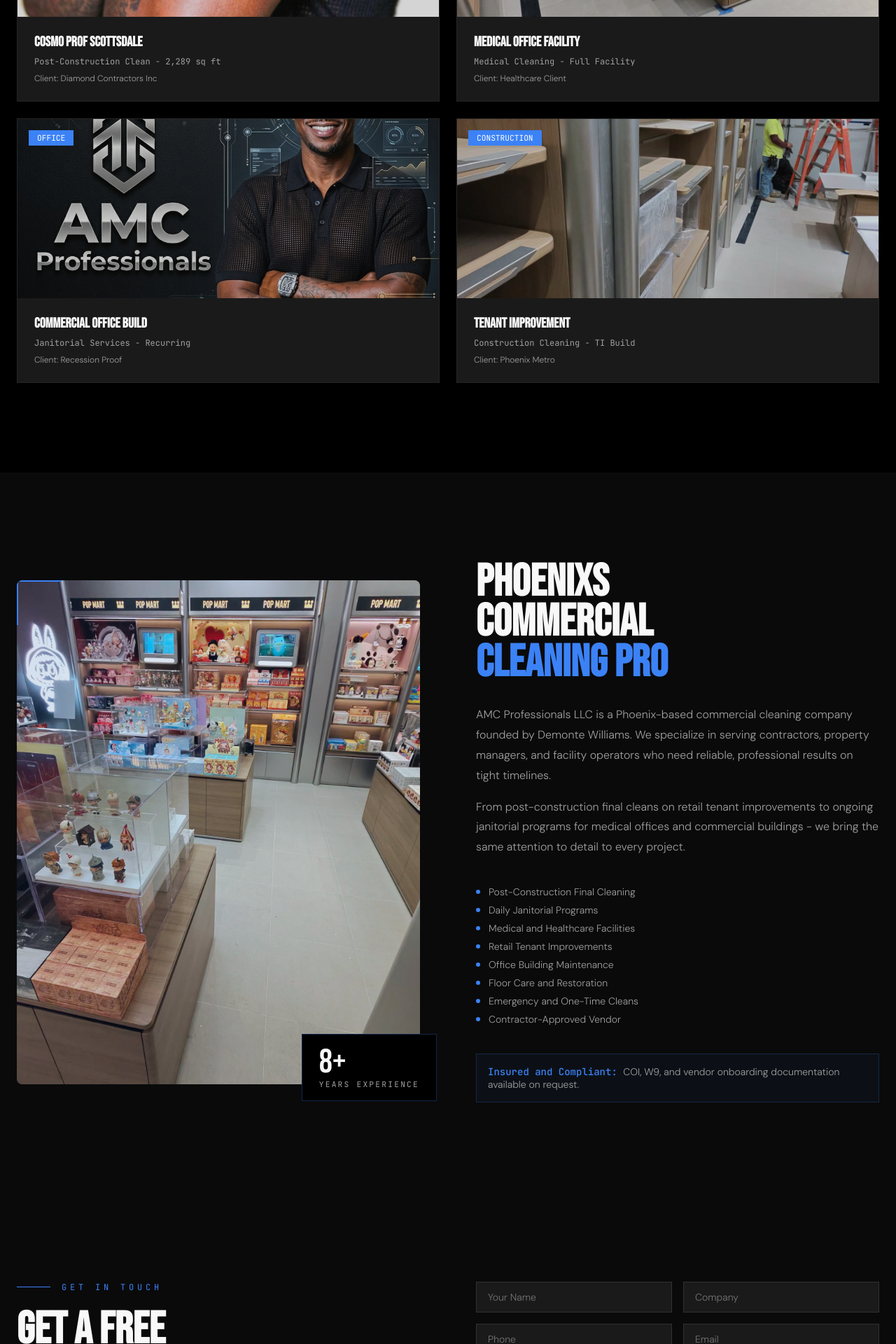
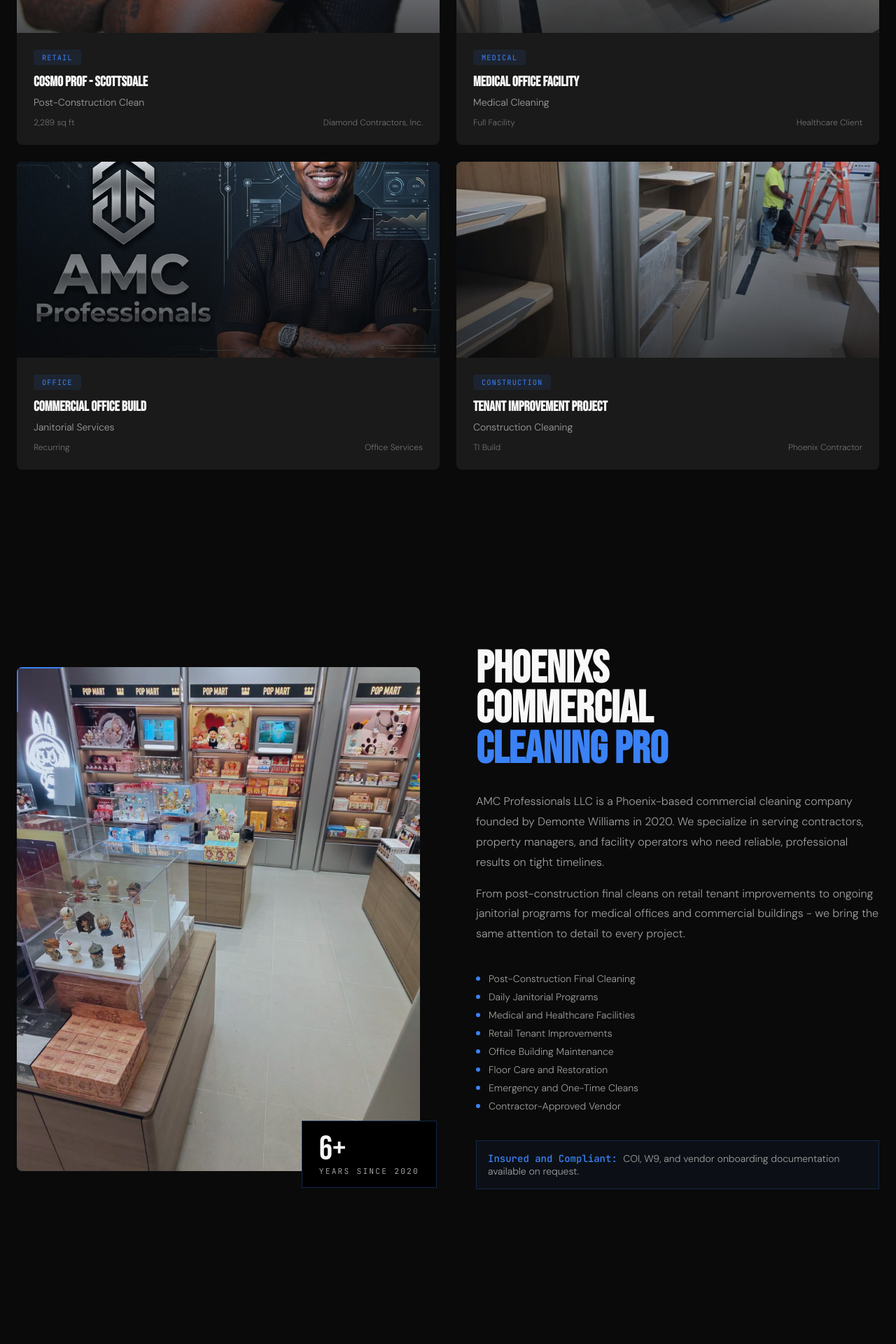
Before and after one commit to amcprofessionalscs-alt/amc-final, a Next.js app: page / in a window 1280 px wide. Shown: the part 3067-4987 px from the top of the page at 70% size. Built offline with nearby package versions, Linux system fonts and the light colour scheme.

Commit message:
fix: correct project images, update years, add email+sheets contact form

```diff
--- a/app/components/About.tsx
+++ b/app/components/About.tsx
@@ -20,13 +20,13 @@
             <div style={{position:"absolute",bottom:0,right:0,width:64,height:64,borderBottom:"2px solid #3b82f6",borderRight:"2px solid #3b82f6"}} />
           </div>
           <div style={{position:"absolute",bottom:-24,right:-24,background:"#000",border:"1px solid rgba(59,130,246,0.3)",padding:"1rem 1.5rem"}}>
-            <div style={{fontFamily:"var(--font-display)",fontSize:"3rem",color:"#f8f8f8",lineHeight:1}}>8+</div>
-            <div style={{fontFamily:"var(--font-mono)",fontSize:"0.7rem",color:"#a0a0a0",letterSpacing:"0.2em",textTransform:"uppercase"}}>Years Experience</div>
+            <div style={{fontFamily:"var(--font-display)",fontSize:"3rem",color:"#f8f8f8",lineHeight:1}}>6+</div>
+            <div style={{fontFamily:"var(--font-mono)",fontSize:"0.7rem",color:"#a0a0a0",letterSpacing:"0.2em",textTransform:"uppercase"}}>Years Since 2020</div>
           </div>
         </div>
         <div style={{opacity:inView?1:0,transform:inView?"translateX(0)":"translateX(48px)",transition:"all 1s 0.3s"}}>
           <h2 style={{fontFamily:"var(--font-display)",fontSize:"clamp(2.5rem,5vw,4rem)",lineHeight:0.9,color:"#f8f8f8",marginBottom:"2rem"}}>PHOENIXS<br />COMMERCIAL<br /><span style={{color:"#3b82f6"}}>CLEANING PRO</span></h2>
-          <p style={{color:"#a0a0a0",lineHeight:1.8,marginBottom:16,fontWeight:300}}>AMC Professionals LLC is a Phoenix-based commercial cleaning company founded by Demonte Williams. We specialize in serving contractors, property managers, and facility operators who need reliable, professional results on tight timelines.</p>
+          <p style={{color:"#a0a0a0",lineHeight:1.8,marginBottom:16,fontWeight:300}}>AMC Professionals LLC is a Phoenix-based commercial cleaning company founded by Demonte Williams in 2020. We specialize in serving contractors, property managers, and facility operators who need reliable, professional results on tight timelines.</p>
           <p style={{color:"#a0a0a0",lineHeight:1.8,marginBottom:40,fontWeight:300}}>From post-construction final cleans on retail tenant improvements to ongoing janitorial programs for medical offices and commercial buildings - we bring the same attention to detail to every project.</p>
           <div style={{display:"flex",flexDirection:"column",gap:8,marginBottom:40}}>
             {capabilities.map((item,i) => (
--- a/app/components/Contact.tsx
+++ b/app/components/Contact.tsx
@@ -1,77 +1,101 @@
 "use client"
-import { useState } from "react"
+import { useState, useRef, useEffect } from "react"
 
 export default function Contact() {
-  const [form, setForm] = useState({name:"",company:"",phone:"",email:"",service:"",message:""})
+  const ref = useRef<HTMLDivElement>(null)
+  const [inView, setInView] = useState(false)
+  const [formState, setFormState] = useState({
+    name: "", company: "", phone: "", email: "", service: "", message: "",
+  })
   const [submitted, setSubmitted] = useState(false)
   const [loading, setLoading] = useState(false)
+  const [error, setError] = useState("")
+
+  useEffect(() => {
+    const observer = new IntersectionObserver(([e]) => { if(e.isIntersecting) setInView(true) }, {threshold:0.1})
+    if(ref.current) observer.observe(ref.current)
+    return () => observer.disconnect()
+  }, [])
+
+  const handleChange = (e: React.ChangeEvent<HTMLInputElement | HTMLTextAreaElement | HTMLSelectElement>) => {
+    setFormState({ ...formState, [e.target.name]: e.target.value })
+  }
+
   const handleSubmit = async (e: React.FormEvent) => {
     e.preventDefault()
     setLoading(true)
-    await new Promise(r => setTimeout(r, 1500))
-    setLoading(false)
-    setSubmitted(true)
+    setError("")
+
+    try {
+      const response = await fetch("/api/contact", {
+        method: "POST",
+        headers: { "Content-Type": "application/json" },
+        body: JSON.stringify(formState),
+      })
+
+      if (!response.ok) throw new Error("Submission failed")
+      setSubmitted(true)
+      setFormState({ name: "", company: "", phone: "", email: "", service: "", message: "" })
+      setTimeout(() => setSubmitted(false), 5000)
+    } catch (err) {
+      setError("Error submitting form. Please try again or call us directly.")
+      console.error(err)
+    } finally {
+      setLoading(false)
+    }
   }
-  const input = {width:"100%",background:"#1a1a1a",border:"1px solid rgba(255,255,255,0.1)",color:"#f8f8f8",fontSize:"0.875rem",padding:"12px 16px",outline:"none",fontFamily:"var(--font-body)",fontWeight:300}
+
   return (
-    <section id="contact" style={{background:"#0a0a0a",padding:"8rem 0",position:"relative"}}>
-      <div style={{maxWidth:1280,margin:"0 auto",padding:"0 1.5rem",display:"grid",gridTemplateColumns:"1fr 1fr",gap:"5rem"}}>
-        <div>
-          <div style={{display:"flex",alignItems:"center",gap:16,marginBottom:24}}>
-            <span style={{height:1,width:48,background:"#3b82f6",display:"block"}} />
+    <section id="contact" style={{background:"#0a0a0a",padding:"8rem 0"}}>
+      <div ref={ref} style={{maxWidth:1280,margin:"0 auto",padding:"0 1.5rem",display:"grid",gridTemplateColumns:"1fr 1fr",gap:"5rem",alignItems:"start"}}>
+        <div style={{opacity:inView?1:0,transform:inView?"translateX(0)":"translateX(-48px)",transition:"all 1s"}}>
+          <div style={{display:"inline-flex",alignItems:"center",gap:12,marginBottom:32}}>
+            <span style={{height:1,width:48,background:"#3b82f6"}} />
             <span style={{fontFamily:"var(--font-mono)",color:"#3b82f6",fontSize:"0.75rem",letterSpacing:"0.4em",textTransform:"uppercase"}}>Get In Touch</span>
           </div>
-          <h2 style={{fontFamily:"var(--font-display)",fontSize:"clamp(2.5rem,5vw,4.5rem)",lineHeight:0.9,color:"#f8f8f8",marginBottom:32}}>
-            GET A FREE<br /><span style={{color:"#3b82f6"}}>QUOTE TODAY</span>
-          </h2>
-          <p style={{color:"#a0a0a0",lineHeight:1.8,marginBottom:48,fontWeight:300,maxWidth:400}}>Ready to get started? Request a free quote. We respond within 48 hours and can mobilize quickly to meet your timeline.</p>
+          <h2 style={{fontFamily:"var(--font-display)",fontSize:"clamp(2.5rem,5vw,4.5rem)",lineHeight:0.9,color:"#f8f8f8",marginBottom:"2rem"}}>READY TO<br /><span style={{color:"#3b82f6"}}>GET STARTED?</span></h2>
+          <p style={{color:"#a0a0a0",lineHeight:1.8,marginBottom:32,fontWeight:300}}>Request a free quote for your project. We respond within 48 hours and can mobilize quickly to meet your construction or facility timeline.</p>
           <div style={{display:"flex",flexDirection:"column",gap:24}}>
-            {[
-              {label:"Call or Text",value:"251-477-5676",href:"tel:2514775676"},
-              {label:"Email",value:"amcprofessionalscs@gmail.com",href:"mailto:amcprofessionalscs@gmail.com"},
-              {label:"Service Area",value:"Greater Phoenix Metro",href:"#"},
-            ].map((item,i) => (
-              <a key={i} href={item.href} style={{display:"flex",alignItems:"center",gap:16,textDecoration:"none"}}>
-                <div style={{width:40,height:40,border:"1px solid rgba(59,130,246,0.2)",display:"flex",alignItems:"center",justifyContent:"center",flexShrink:0}}>
-                  <span style={{color:"#3b82f6",fontSize:"1rem"}}>arrow</span>
-                </div>
-                <div>
-                  <div style={{fontFamily:"var(--font-mono)",fontSize:"0.7rem",letterSpacing:"0.2em",textTransform:"uppercase",color:"#a0a0a0",marginBottom:2}}>{item.label}</div>
-                  <div style={{color:"#f8f8f8",fontSize:"0.875rem"}}>{item.value}</div>
-                </div>
-              </a>
-            ))}
+            <div>
+              <div style={{fontFamily:"var(--font-mono)",color:"#3b82f6",fontSize:"0.7rem",letterSpacing:"0.2em",textTransform:"uppercase",marginBottom:8}}>Call or Text</div>
+              <a href="tel:2514775676" style={{color:"#f8f8f8",fontSize:"1.5rem",fontFamily:"var(--font-display)",textDecoration:"none"}}>251-477-5676</a>
+            </div>
+            <div>
+              <div style={{fontFamily:"var(--font-mono)",color:"#3b82f6",fontSize:"0.7rem",letterSpacing:"0.2em",textTransform:"uppercase",marginBottom:8}}>Email</div>
+              <a href="mailto:amcprofessionalscs@gmail.com" style={{color:"#f8f8f8",fontSize:"1.1rem",textDecoration:"none"}}>amcprofessionalscs@gmail.com</a>
+            </div>
+            <div>
+              <div style={{fontFamily:"var(--font-mono)",color:"#3b82f6",fontSize:"0.7rem",letterSpacing:"0.2em",textTransform:"uppercase",marginBottom:8}}>Service Area</div>
+              <p style={{color:"#a0a0a0",fontSize:"1rem"}}>Phoenix Metro and surrounding areas. We also service other Arizona regions - ask about availability.</p>
+            </div>
           </div>
         </div>
-        <div>
+
+        <div style={{opacity:inView?1:0,transform:inView?"translateX(0)":"translateX(48px)",transition:"all 1s 0.3s"}}>
           {submitted ? (
-            <div style={{height:"100%",display:"flex",flexDirection:"column",alignItems:"center",justifyContent:"center",textAlign:"center",border:"1px solid rgba(59,130,246,0.3)",background:"#1a1a1a",padding:48}}>
-              <div style={{color:"#3b82f6",fontSize:"4rem",marginBottom:16}}>✓</div>
-              <h3 style={{fontFamily:"var(--font-display)",fontSize:"2rem",color:"#f8f8f8",marginBottom:16}}>MESSAGE SENT</h3>
-              <p style={{color:"#a0a0a0",fontSize:"0.875rem"}}>Demonte will get back to you within 48 hours with a free quote.</p>
+            <div style={{background:"rgba(59,130,246,0.1)",border:"1px solid rgba(59,130,246,0.3)",padding:"2rem",borderRadius:"8px",textAlign:"center"}}>
+              <div style={{fontSize:"3rem",marginBottom:16}}>✓</div>
+              <h3 style={{color:"#f8f8f8",marginBottom:8}}>Thank You!</h3>
+              <p style={{color:"#a0a0a0"}}>We received your request and will contact you within 48 hours.</p>
             </div>
           ) : (
             <form onSubmit={handleSubmit} style={{display:"flex",flexDirection:"column",gap:16}}>
-              <div style={{display:"grid",gridTemplateColumns:"1fr 1fr",gap:16}}>
-                <input style={input} placeholder="Your Name" value={form.name} onChange={e=>setForm({...form,name:e.target.value})} required />
-                <input style={input} placeholder="Company" value={form.company} onChange={e=>setForm({...form,company:e.target.value})} />
-              </div>
-              <div style={{display:"grid",gridTemplateColumns:"1fr 1fr",gap:16}}>
-                <input style={input} placeholder="Phone" type="tel" value={form.phone} onChange={e=>setForm({...form,phone:e.target.value})} required />
-                <input style={input} placeholder="Email" type="email" value={form.email} onChange={e=>setForm({...form,email:e.target.value})} />
-              </div>
-              <select style={{...input,cursor:"pointer"}} value={form.service} onChange={e=>setForm({...form,service:e.target.value})}>
-                <option value="">Service Type</option>
-                <option value="post-construction">Post-Construction Cleaning</option>
-                <option value="janitorial">Commercial Janitorial</option>
-                <option value="medical">Medical Facility Cleaning</option>
-                <option value="specialty">Specialty / Deep Clean</option>
+              <input type="text" name="name" placeholder="Your Name" value={formState.name} onChange={handleChange} required style={{background:"#1a1a1a",border:"1px solid rgba(255,255,255,0.1)",color:"#f8f8f8",padding:"0.75rem 1rem",borderRadius:"4px",fontSize:"0.875rem"}} />
+              <input type="text" name="company" placeholder="Company" value={formState.company} onChange={handleChange} style={{background:"#1a1a1a",border:"1px solid rgba(255,255,255,0.1)",color:"#f8f8f8",padding:"0.75rem 1rem",borderRadius:"4px",fontSize:"0.875rem"}} />
+              <input type="email" name="email" placeholder="Email Address" value={formState.email} onChange={handleChange} required style={{background:"#1a1a1a",border:"1px solid rgba(255,255,255,0.1)",color:"#f8f8f8",padding:"0.75rem 1rem",borderRadius:"4px",fontSize:"0.875rem"}} />
+              <input type="tel" name="phone" placeholder="Phone Number" value={formState.phone} onChange={handleChange} required style={{background:"#1a1a1a",border:"1px solid rgba(255,255,255,0.1)",color:"#f8f8f8",padding:"0.75rem 1rem",borderRadius:"4px",fontSize:"0.875rem"}} />
+              <select name="service" value={formState.service} onChange={handleChange} required style={{background:"#1a1a1a",border:"1px solid rgba(255,255,255,0.1)",color:"#f8f8f8",padding:"0.75rem 1rem",borderRadius:"4px",fontSize:"0.875rem"}}>
+                <option value="">Select a Service</option>
+                <option value="Post-Construction Cleaning">Post-Construction Cleaning</option>
+                <option value="Commercial Janitorial">Commercial Janitorial</option>
+                <option value="Medical Facility Cleaning">Medical Facility Cleaning</option>
+                <option value="Specialty Cleaning">Specialty Cleaning</option>
               </select>
-              <textarea style={{...input,resize:"none",height:144}} placeholder="Project details, sq footage, timeline..." value={form.message} onChange={e=>setForm({...form,message:e.target.value})} />
-              <button type="submit" className="btn-primary" style={{justifyContent:"center",opacity:loading?0.7:1}}>
-                {loading ? "Sending..." : "Request Free Quote"}
+              <textarea name="message" placeholder="Tell us about your project..." value={formState.message} onChange={handleChange} required style={{background:"#1a1a1a",border:"1px solid rgba(255,255,255,0.1)",color:"#f8f8f8",padding:"0.75rem 1rem",borderRadius:"4px",fontSize:"0.875rem",minHeight:"120px",fontFamily:"inherit"}} />
+              {error && <div style={{color:"#ef4444",fontSize:"0.875rem"}}>{error}</div>}
+              <button type="submit" disabled={loading} style={{background:"#3b82f6",color:"white",padding:"0.875rem 2rem",borderRadius:"4px",border:"none",fontFamily:"var(--font-mono)",fontSize:"0.8rem",letterSpacing:"0.1em",textTransform:"uppercase",cursor:"pointer",opacity:loading?0.6:1}}>
+                {loading ? "Sending..." : "Send Request"}
               </button>
-              <p style={{fontFamily:"var(--font-mono)",fontSize:"0.7rem",color:"#a0a0a0",textAlign:"center"}}>We respond within 48 hours - Licensed and Insured</p>
             </form>
           )}
         </div>
--- a/app/components/Projects.tsx
+++ b/app/components/Projects.tsx
@@ -1,10 +1,10 @@
 "use client"
 import { useEffect, useRef, useState } from "react"
 const projects = [
-  { id:1, title:"Cosmo Prof Scottsdale", type:"Post-Construction Clean", size:"2,289 sq ft", client:"Diamond Contractors Inc", image:"/images/project-retail.jpg", tag:"Retail" },
+  { id:1, title:"Cosmo Prof - Scottsdale", type:"Post-Construction Clean", size:"2,289 sq ft", client:"Diamond Contractors, Inc.", image:"/images/project-retail.jpg", tag:"Retail" },
   { id:2, title:"Medical Office Facility", type:"Medical Cleaning", size:"Full Facility", client:"Healthcare Client", image:"/images/project-medical.jpg", tag:"Medical" },
-  { id:3, title:"Commercial Office Build", type:"Janitorial Services", size:"Recurring", client:"Recession Proof", image:"/images/project-office.jpg", tag:"Office" },
-  { id:4, title:"Tenant Improvement", type:"Construction Cleaning", size:"TI Build", client:"Phoenix Metro", image:"/images/project-ti.jpg", tag:"Construction" },
+  { id:3, title:"Commercial Office Build", type:"Janitorial Services", size:"Recurring", client:"Office Services", image:"/images/project-office.jpg", tag:"Office" },
+  { id:4, title:"Tenant Improvement Project", type:"Construction Cleaning", size:"TI Build", client:"Phoenix Contractor", image:"/images/project-ti.jpg", tag:"Construction" },
 ]
 export default function Projects() {
   const ref = useRef<HTMLDivElement>(null)
@@ -15,22 +15,28 @@
     return () => observer.disconnect()
   }, [])
   return (
-    <section id="projects" style={{background:"#000",padding:"8rem 0"}}>
-      <div ref={ref} style={{maxWidth:1280,margin:"0 auto",padding:"0 1.5rem"}}>
+    <section id="projects" style={{background:"#0a0a0a",padding:"8rem 0"}}>
+      <div style={{maxWidth:1280,margin:"0 auto",padding:"0 1.5rem"}}>
         <div style={{marginBottom:"5rem"}}>
-          <h2 style={{fontFamily:"var(--font-display)",fontSize:"clamp(2.5rem,6vw,5rem)",lineHeight:0.9,color:"#f8f8f8"}}>RECENT<br /><span style={{color:"#3b82f6"}}>PROJECTS</span></h2>
+          <h2 style={{fontFamily:"var(--font-display)",fontSize:"clamp(2.5rem,6vw,5rem)",lineHeight:0.9,color:"#f8f8f8"}}>RECENT<br /><span style={{color:"#3b82f6"}}>PROJECT WORK</span></h2>
         </div>
-        <div style={{display:"grid",gridTemplateColumns:"repeat(2,1fr)",gap:24}}>
+        <div ref={ref} style={{display:"grid",gridTemplateColumns:"repeat(2,1fr)",gap:24}}>
           {projects.map((p,i) => (
-            <div key={p.id} style={{background:"#1a1a1a",border:"1px solid rgba(255,255,255,0.05)",overflow:"hidden",opacity:inView?1:0,transition:`all 0.7s ${i*0.1}s`}}>
-              <div style={{position:"relative",height:256,overflow:"hidden",background:"#2a2a2a"}}>
-                <img src={p.image} alt={p.title} style={{width:"100%",height:"100%",objectFit:"cover",opacity:0.8}} />
-                <span style={{position:"absolute",top:16,left:16,fontFamily:"var(--font-mono)",fontSize:"0.7rem",textTransform:"uppercase",background:"#3b82f6",color:"white",padding:"4px 12px"}}>{p.tag}</span>
+            <div key={p.id} style={{opacity:inView?1:0,transform:inView?"translateY(0)":"translateY(32px)",transition:`all 0.6s ${i*0.15}s`,background:"#1a1a1a",borderRadius:"8px",overflow:"hidden",cursor:"pointer",transition:"all 0.3s"}}>
+              <div style={{position:"relative",height:280,background:"linear-gradient(135deg, #1a3a5a 0%, #2a4a7a 100%)",overflow:"hidden"}}>
+                <img src={p.image} alt={p.title} style={{width:"100%",height:"100%",objectFit:"cover",opacity:0.85}} />
+                <div style={{position:"absolute",inset:0,background:"linear-gradient(180deg, transparent 0%, rgba(10,10,10,0.7) 100%)"}} />
               </div>
               <div style={{padding:"1.5rem"}}>
+                <div style={{display:"flex",gap:8,marginBottom:12}}>
+                  <span style={{fontFamily:"var(--font-mono)",fontSize:"0.65rem",color:"#3b82f6",background:"rgba(59,130,246,0.1)",padding:"0.25rem 0.75rem",borderRadius:"4px",textTransform:"uppercase",letterSpacing:"0.1em"}}>{p.tag}</span>
+                </div>
                 <h3 style={{fontFamily:"var(--font-display)",fontSize:"1.25rem",color:"#f8f8f8",marginBottom:8}}>{p.title}</h3>
-                <div style={{fontFamily:"var(--font-mono)",fontSize:"0.75rem",color:"#a0a0a0",marginBottom:8}}>{p.type} - {p.size}</div>
-                <div style={{fontSize:"0.75rem",color:"#a0a0a0"}}>Client: {p.client}</div>
+                <p style={{color:"#a0a0a0",fontSize:"0.875rem",marginBottom:12}}>{p.type}</p>
+                <div style={{display:"flex",justifyContent:"space-between",alignItems:"center",fontSize:"0.75rem",color:"#707070"}}>
+                  <span>{p.size}</span>
+                  <span>{p.client}</span>
+                </div>
               </div>
             </div>
           ))}
--- a/package.json
+++ b/package.json
@@ -10,6 +10,7 @@
   },
   "dependencies": {
     "next": "16.2.6",
+    "nodemailer": "^8.0.7",
     "react": "19.2.4",
     "react-dom": "19.2.4"
   },
```
Also changed, not shown: app/api/contact/route.ts (added, +64 -0 lines), 1 other file (tests, documents, lock files or other folders).
